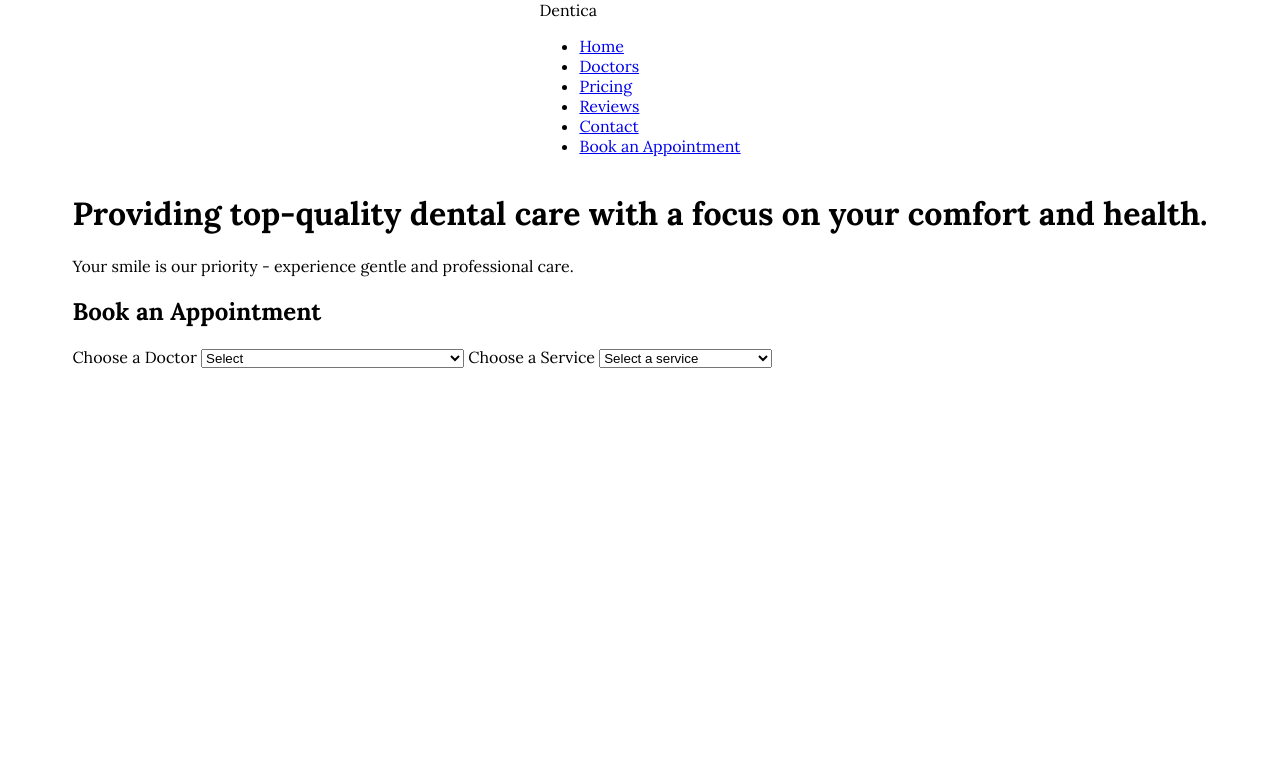
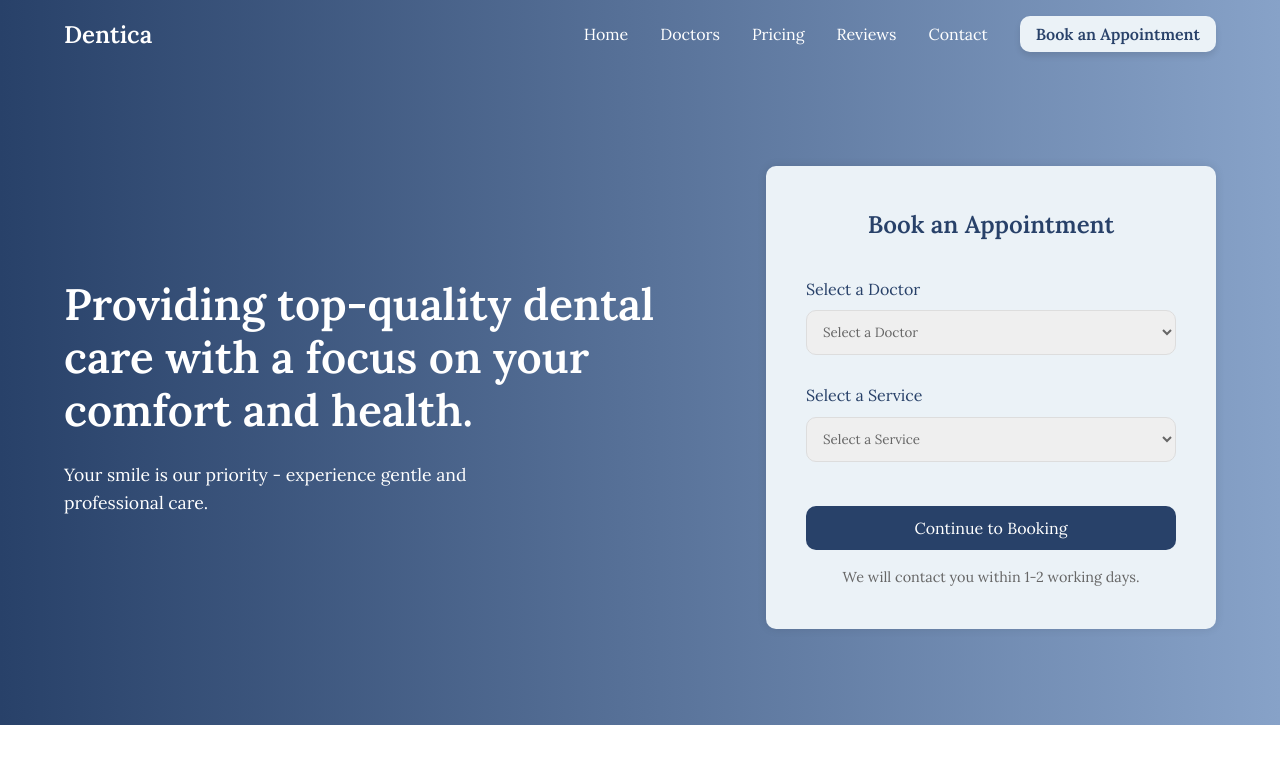
Before and after one commit to DovileKul/dentica-website, a plain HTML site: page index.html in a window 1280 px wide. Drawn offline with Linux system fonts and the light colour scheme.

Commit message:
Update hero section layout and styling

```diff
--- a/index.html
+++ b/index.html
@@ -9,6 +9,7 @@
 
 <body>
     <nav class="navbar">
+        <div class="container">
         <div class="logo">Dentica</div>
         <ul class="nav-links">
             <li><a href="#">Home</a></li>
@@ -16,10 +17,13 @@
             <li><a href="#">Pricing</a></li>
             <li><a href="#">Reviews</a></li>
             <li><a href="#">Contact</a></li>
-            <li><a href="#">Book an Appointment</a></li>
+            <li><a href="#" class="appointment-btn">Book an Appointment</a></li>
         </ul>
+    </div>
     </nav>
-    <header class="hero">
+
+    <section class="hero">
+    <div class="container">
         <div class="hero-content">
             <h1>Providing top-quality dental care with a focus on your comfort and health.</h1>
             <p>Your smile is our priority - experience gentle and professional care.</p>
@@ -27,9 +31,10 @@
         <div class="appointment-form">
             <h2>Book an Appointment</h2>
             <form id="appointment-form">
-                <label for="doctor">Choose a Doctor</label>
+                <div class="form-group">
+                <label for="doctor">Select a Doctor</label>
                 <select id="doctor" required>
-                <option value="">Select</option>
+                <option value="">Select a Doctor</option>
                 <option value="dr-smith">Dr. John Smith - Dentist</option>
                 <option value="dr-carter">Dr. Emily Carter – Orthodontist</option>
                 <option value="dr-brown">Dr. Michael Brown – Endodontist</option>
@@ -40,9 +45,11 @@
                 <option value="dr-white">Dr. Sophia White – Cosmetic Dentist</option>
                 <option value="dr-anderson">Dr. James Anderson – Implant Specialist</option>
                 </select>
-                <label for="service">Choose a Service</label>
+            </div>
+                <div class="form-group">
+                <label for="service">Select a Service</label>
                 <select id="service" required>
-                <option value="">Select a service</option>
+                <option value="">Select a Service</option>
                 <option value="cleaning">Teeth Cleaning</option>
                 <option value="whitening">Teeth Whitening</option>
                 <option value="braces">Braces & Aligners</option>
@@ -53,8 +60,12 @@
                 <option value="gum-treatment">Gum Disease Treatment</option>
                 <option value="pediatric">Pediatric Dental Checkup</option>
                 </select>
+            </div>
+                <button type="submit">Continue to Booking</button>
+                <p class="form-note">We will contact you within 1-2 working days.</p>
             </form>
         </div>
-    </header>
+        </div>
+    </section>
 </body>
 </html>
--- a/styles.css
+++ b/styles.css
@@ -1,15 +1,150 @@
 @import url('https://fonts.googleapis.com/css2?family=Lora:wght@400;600;700&display=swap');
+
+* {
+    box-sizing: border-box;
+    margin: 0;
+    padding: 0;
+}
 
 body {
     font-family: 'Lora', serif;
-    margin: 0;
-    padding: 0;
-    display: flex;
-    flex-direction: column;
-    align-items: center;
+    line-height: 1.6;
 }
 
 .container {
     width: 90%;
     max-width: 1200px;
+    margin: 0 auto;
 }
+
+.hero, .navbar {
+    background: linear-gradient(to left, #87A2C8 0%, #284169 100%);
+    color: white;
+}
+
+.navbar {
+    background-color: #284169;
+    padding: 1rem 0;
+}
+
+.navbar .container {
+    display: flex;
+    justify-content: space-between;
+    align-items: center;
+}
+
+.logo {
+    color: white;
+    font-size: 1.5rem;
+    font-weight: 600;
+}
+
+.nav-links {
+    list-style: none;
+    align-items: center;
+    display: flex;
+    gap: 2rem;
+}
+
+.nav-links a {
+    text-decoration: none;
+    color: white;
+    font-size: 1rem;
+}
+
+.appointment-btn {
+    background-color: #EBF2F7;
+    color: #284169 !important;
+    padding: 0.5rem 1rem;
+    border-radius: 10px;
+    box-shadow: 0 4px 6px rgba(0, 0, 0, 0.1);
+    font-weight: 600;
+}
+
+/* Hero Section */
+
+.hero {
+    background: linear-gradient(to right, #284169, #87A2C8);
+    padding: 6rem 0;
+    min-height: 80vh;
+}
+
+.hero .container {
+    display: flex;
+    justify-content: space-between;
+    align-items: center;
+    gap: 4rem;
+}
+
+.hero-content {
+    flex: 1;
+    color:white;
+}
+
+.hero-content h1 {
+    font-size: 2.75rem;
+    font-weight: 600;
+    margin-bottom: 1.5rem;
+    line-height: 1.2;
+    max-width: 600px;
+}
+
+.hero-content p {
+    font-size: 1.1rem;
+    max-width: 500px;
+}
+
+.appointment-form {
+    background: #EBF2F7;
+    padding: 2.5rem;
+    border-radius: 10px;
+    width: 450px;
+    box-shadow: 0px 0px 10px rgba(0, 0, 0, 0.1);
+}
+
+.appointment-form h2 {
+    color: #284169;
+    margin-bottom: 2rem;
+    font-size: 1.5rem;
+    text-align: center;
+    font-weight: 600;
+}
+
+.form-group {
+    margin-bottom: 1.75rem;
+}
+
+.form-group label {
+    display: block;
+    margin-bottom: 0.5rem;
+    color: #284169;
+}
+
+.form-group select {
+    width: 100%;
+    padding: 0.75rem;
+    border: 1px solid #ddd;
+    border-radius: 10px;
+    font-family: inherit;
+    color: #666;
+}
+
+button[type="submit"] {
+    width: 100%;
+    padding: 0.75rem;
+    background-color: #284169;
+    color: white;
+    border: none;
+    border-radius: 10px;
+    font-family: inherit;
+    font-size: 1rem;
+    margin-top: 1rem;
+    cursor: pointer;
+}
+
+.form-note {
+    text-align: center;
+    color: #666;
+    margin-top: 1rem;
+    font-size: 0.9rem;
+}
```
